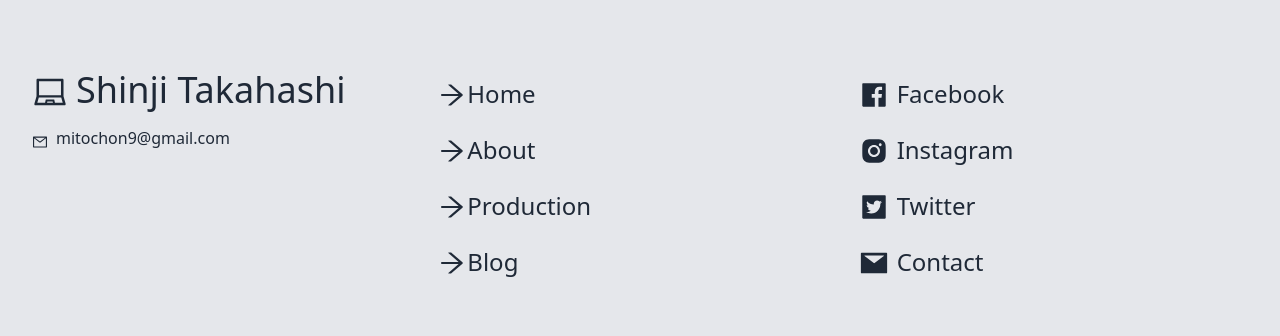
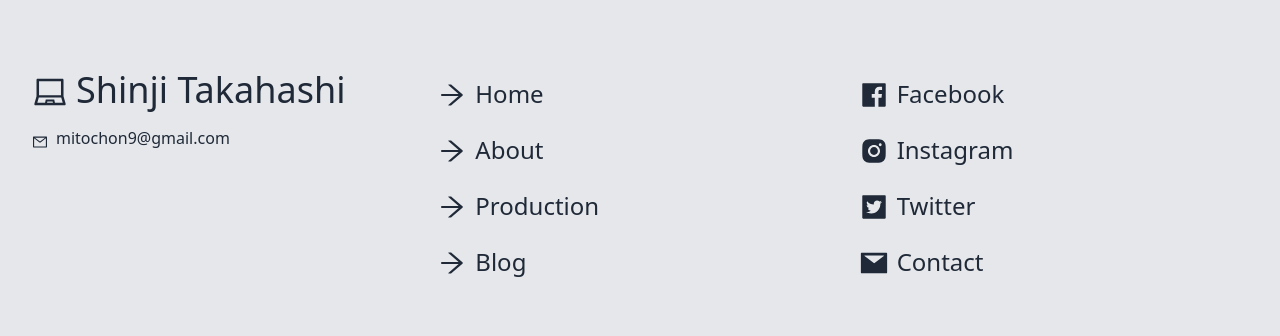
Before and after one commit to mitochon9/my-portfolio, a Next.js app: page /contact in a window 1280 px wide. Shown: the part 1066-1402 px from the top of the page. Built offline with nearby package versions, Linux system fonts and the light colour scheme.

Commit message:
🩹 minor change

```diff
--- a/src/layout/Footer.tsx
+++ b/src/layout/Footer.tsx
@@ -33,13 +33,18 @@ export const Footer: VFC = () => {
         <div className="grid gap-y-8 md:grid-cols-3 md:gap-0">
           <div>
             {router.pathname === "/" ? (
-              <Scroll to="home" smooth duration={600} className="flex gap-x-2 items-end text-2xl lg:text-4xl">
+              <Scroll
+                to="home"
+                smooth
+                duration={600}
+                className="flex gap-x-2 items-end text-2xl cursor-pointer lg:text-4xl"
+              >
                 <AiOutlineLaptop className="text-2xl lg:text-4xl" />
                 Shinji Takahashi
               </Scroll>
             ) : (
               <Link href="/">
-                <a className="flex gap-x-2 items-end text-2xl lg:text-4xl">
+                <a className="flex gap-x-2 items-end text-2xl cursor-pointer lg:text-4xl">
                   <AiOutlineLaptop className="text-2xl lg:text-4xl" />
                   Shinji Takahashi
                 </a>
@@ -87,7 +92,7 @@ export const Footer: VFC = () => {
               <ul className="space-y-2">
                 <li>
                   <Link href="/">
-                    <a className="group inline-flex items-end py-2 pr-6 text-2xl hover:bg-gray-300 rounded hover:cursor-pointer">
+                    <a className="group inline-flex gap-x-2 items-end py-2 pr-6 text-2xl hover:bg-gray-300 rounded hover:cursor-pointer">
                       <AiOutlineArrowRight className="text-3xl group-hover:translate-x-1" />
                       <span>Home</span>
                     </a>
@@ -97,7 +102,7 @@ export const Footer: VFC = () => {
                 {secondLinks.map((link) => (
                   <li key={link.href}>
                     <Link href={`/#${link.href}`}>
-                      <a className="group inline-flex items-end py-2 pr-6 text-2xl hover:bg-gray-300 rounded hover:cursor-pointer">
+                      <a className="group inline-flex gap-x-2 items-end py-2 pr-6 text-2xl hover:bg-gray-300 rounded hover:cursor-pointer">
                         <AiOutlineArrowRight className="text-3xl group-hover:translate-x-1" />
                         <span>{link.label}</span>
                       </a>
```
